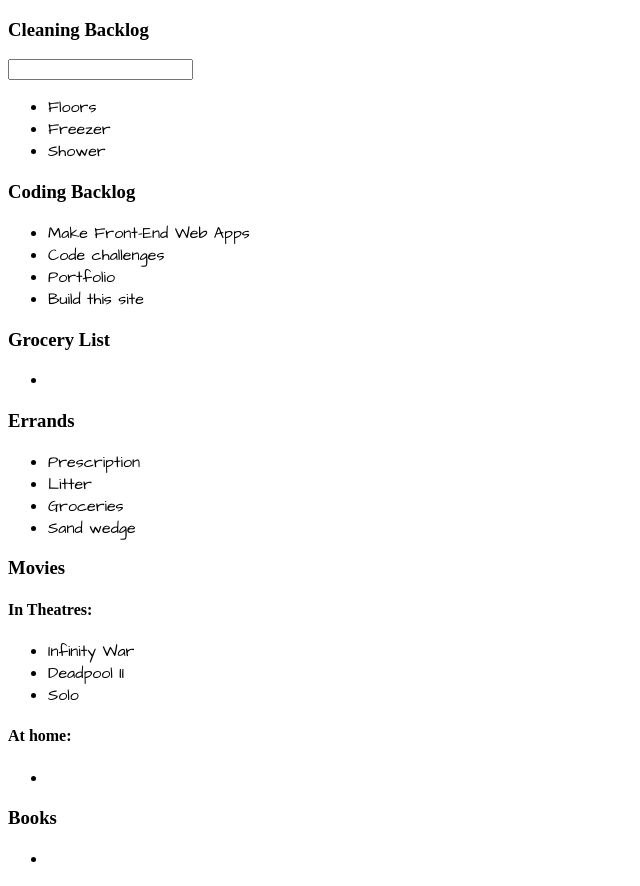
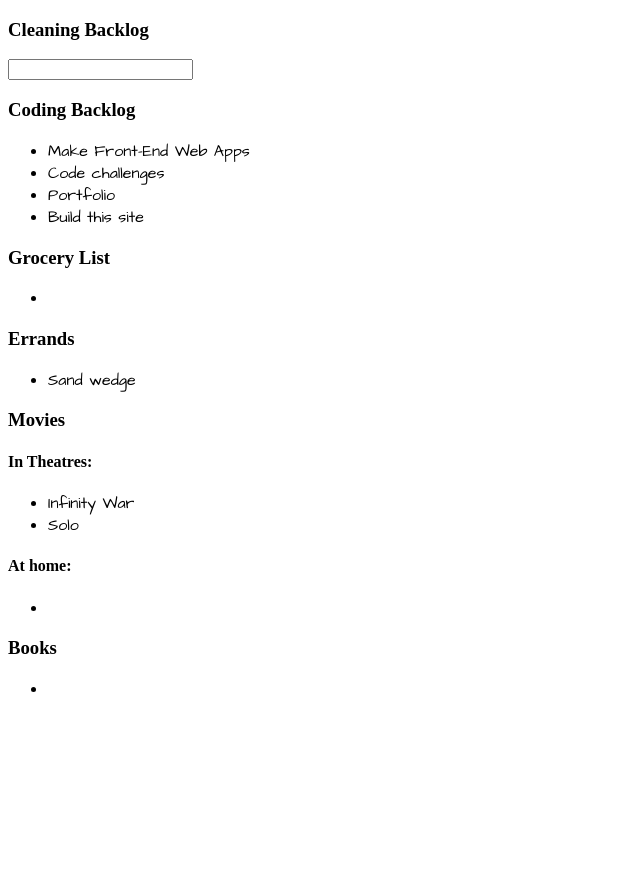
Before and after one commit to kevinmtate/todo, a plain HTML site: page index.html in a window 1280 px wide. Shown: the whole page, without its empty margins (0-640 px from the left). After the commit the page ends 800 px from the top, so only its background shows below. Drawn offline with nearby package versions, Linux system fonts and the light colour scheme; a web font is replaced by a local one.

Commit message:
updated todo list items

```diff
--- a/index.html
+++ b/index.html
@@ -11,9 +11,6 @@
     <h3>Cleaning Backlog</h3>
     <input type="text" name="item">
     <ul>
-        <li>Floors</li>
-        <li>Freezer</li>
-        <li>Shower</li>
     </ul>
 
     <h3>Coding Backlog</h3>
@@ -31,9 +28,6 @@
 
     <h3>Errands</h3>
     <ul>
-        <li>Prescription</li>
-        <li>Litter</li>
-        <li>Groceries</li>
         <li>Sand wedge</li>
     </ul>
 
@@ -41,7 +35,6 @@
     <h4>In Theatres:</h4>
     <ul>
         <li>Infinity War</li>
-        <li>Deadpool II</li>
         <li>Solo</li>
     </ul>
     <h4>At home:</h4>
```
